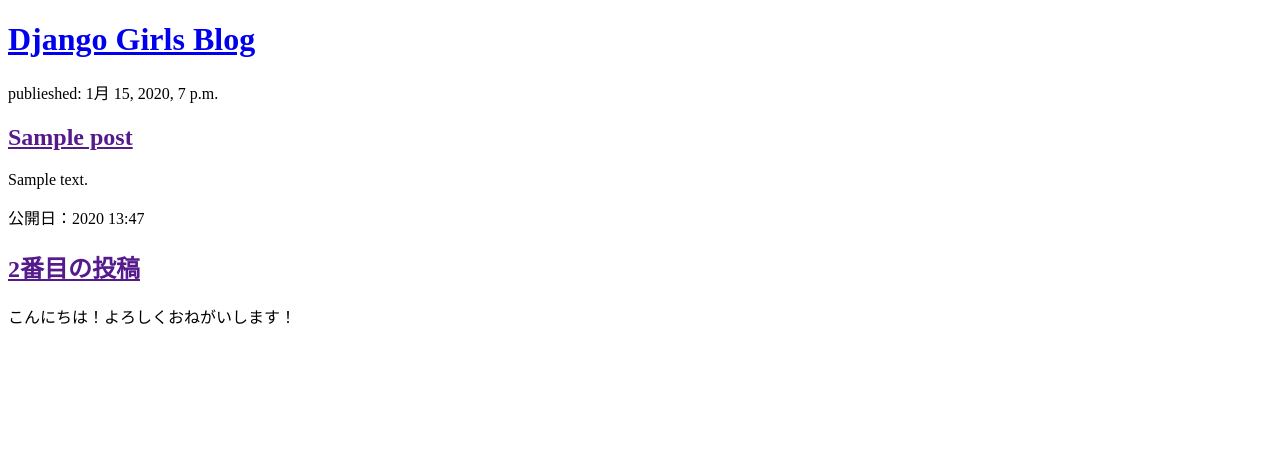
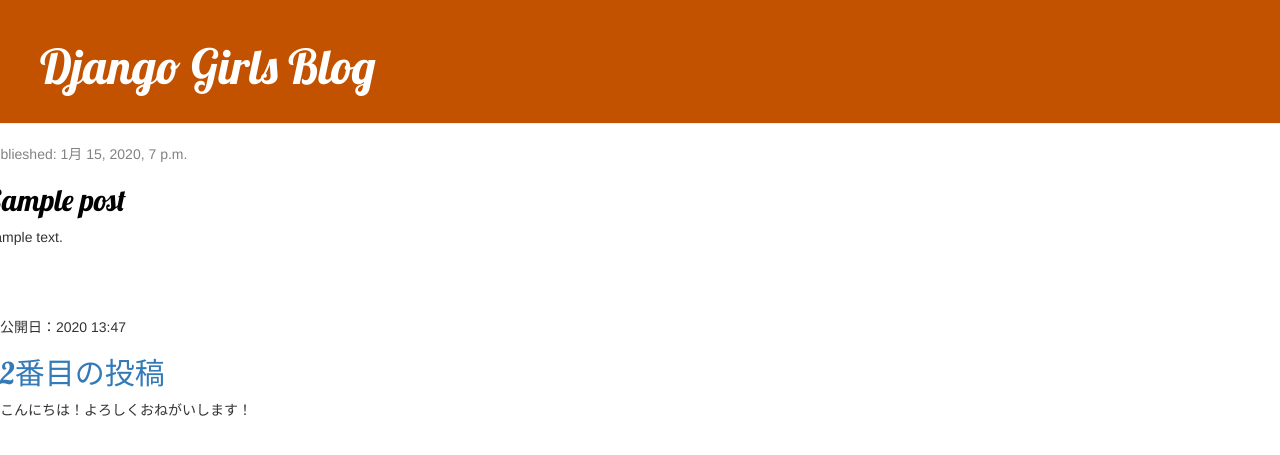
Before and after one commit to DaichiMiura/my-first-blog, a Django app: page / in a window 1280 px wide. Shown: the top 455 px of the page. Run offline with Django 3.2, Linux system fonts and the light colour scheme; tables that the repository leaves empty hold one stand-in row (values such as "Sample post"); some libraries are stand-ins or nearby versions.

Commit message:
Added view and template f or detailed blog post as well as CSSfor the site.

```diff
--- /dev/null
+++ b/blog/static/css/blog.css
@@ -0,0 +1,46 @@
+.page-header {
+    background-color: #C25100;
+    margin-top: 0;
+    padding: 20px 20px 20px 40px;
+}
+
+.page-header h1, .page-header h1 a, .page-header h1 a:visited, .page-header h1 a:active {
+    color: #ffffff;
+    font-size: 36pt;
+    text-decoration: none;
+}
+
+.content {
+    margin-left: 40px;
+}
+
+h1, h2, h3, h4 {
+    font-family: 'Lobster', cursive;
+}
+
+.date {
+    color: #828282;
+}
+
+.save {
+    float: right;
+}
+
+.post-form textarea, .post-form input {
+    width: 100%;
+}
+
+.top-menu, .top-menu:hover, .top-menu:visited {
+    color: #ffffff;
+    float: right;
+    font-size: 26pt;
+    margin-right: 20px;
+}
+
+.post {
+    margin-bottom: 70px;
+}
+
+.post h2 a, .post h2 a:visited {
+    color: #000000;
+}
--- /dev/null
+++ b/blog/templates/blog/base.html
@@ -0,0 +1,29 @@
+{% load static %}
+<html>
+  <head>
+      <title>Django Girls blog</title>
+      <link rel="stylesheet" href="//maxcdn.bootstrapcdn.com/bootstrap/3.2.0/css/bootstrap.min.css">
+      <link rel="stylesheet" href="//maxcdn.bootstrapcdn.com/bootstrap/3.2.0/css/bootstrap-theme.min.css">
+      <link href="//fonts.googleapis.com/css?family=Lobster&subset=latin,latin-ext" rel="stylesheet" type="text/css">
+      <link rel="stylesheet" href="{% static 'css/blog.css' %}">
+  </head>
+  <body>
+    <div class="page-header">
+        <h1><a href="/">Django Girls Blog</a></h1>
+    </div>
+    <div class=""content container">
+    <div class="row">
+        <div class=col-md-8">
+            {% block content %}
+            {% endblock %}
+        </div>
+    </div>
+   </div>
+  </body>
+  <div>
+      <p>公開日：2020 13:47</p>
+      <h2><a href="">2番目の投稿</a></h2>
+      <p>こんにちは！よろしくおねがいします！</p>
+  </div>
+  </body>
+</html>
--- a/blog/templates/blog/post_list.html
+++ b/blog/templates/blog/post_list.html
@@ -1,25 +1,13 @@
-<!DOCTYPE html>
-<html>
-  <head>
-      <title>Django Girls blog</title>
-  </head>
-  <body>
-    <div>
-        <h1><a href="/">Django Girls Blog</a></h1>
-    </div>
-  <div>
-      {% for post in posts %}
-          <div>
-              <p>publieshed: {{ post.published_date }}</p>
-              <h2><a href="">{{ post.title }}</a></h2>
-              <p>{{ post.text|linebreaksbr }}</p>
-          </div>
-      {% endfor %}
+{% extends 'blog/base.html' %}
+
+{% block content %}
+{% for post in posts %}
+  <div class="post">
+  <div class="date">
+  <p>publieshed: {{ post.published_date }}</p>
   </div>
-  <div>
-      <p>公開日：2020 13:47</p>
-      <h2><a href="">2番目の投稿</a></h2>
-      <p>こんにちは！よろしくおねがいします！</p>
+  <h2><a href="{% url 'post_detail' pk=post.pk %}">{{ post.title }}</a></h2>
+  <p>{{ post.text|linebreaksbr }}</p>
   </div>
-  </body>
-</html>
+{% endfor %}
+{% endblock %}
--- a/blog/urls.py
+++ b/blog/urls.py
@@ -3,4 +3,5 @@
 
 urlpatterns = [
     path("", views.post_list, name="post_list"),
+    path('post/<int:pk>/', views.post_detail, name="post_detail"),
 ]
--- a/blog/views.py
+++ b/blog/views.py
@@ -1,4 +1,4 @@
-from django.shortcuts import render
+from django.shortcuts import render, get_object_or_404
 from django.utils import timezone
 from .models import Post
 
@@ -6,3 +6,7 @@
 def post_list(request):
     posts = Post.objects.filter(published_date__lte=timezone.now()).order_by("published_date")
     return render(request, "blog/post_list.html", {"posts": posts})
+
+def post_detail(request, pk):
+    post = get_object_or_404(Post, pk=pk)
+    return render(request, "blog/post_detail.html", {"post": post})
```
Also changed, not shown: blog/templates/blog/post_detail.html (added, +13 -0 lines).
